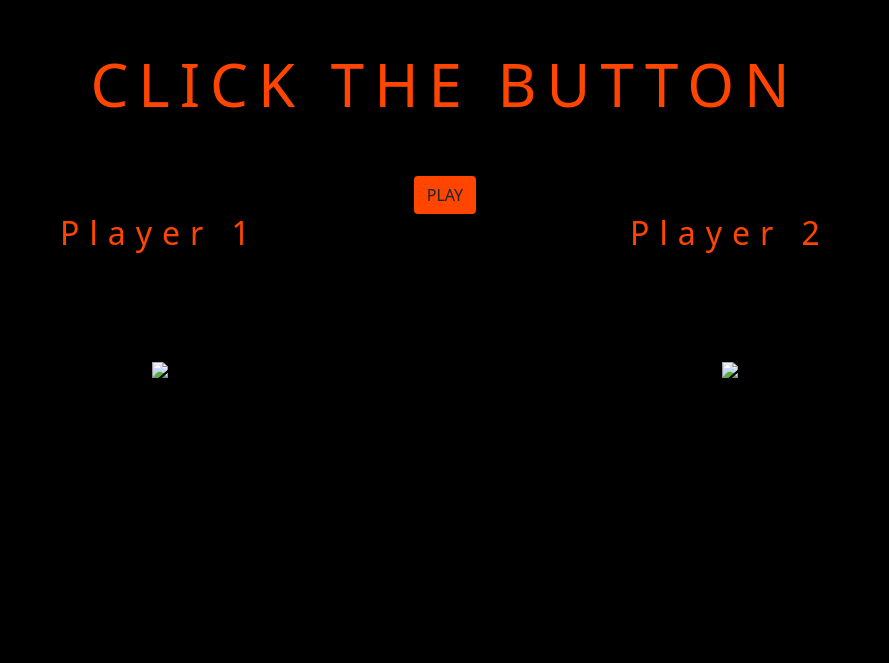
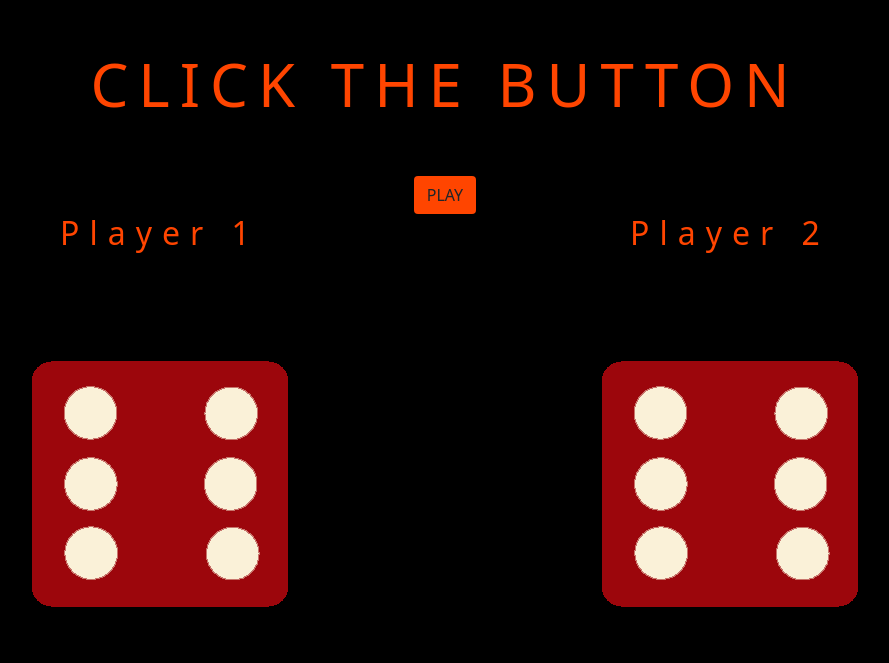
Before and after one commit to Francesco-Bellomi/DiceGame, a plain HTML site: page index.html in a window 1280 px wide. Shown: the whole page, without its empty margins (195-1084 px from the left). Drawn offline with nearby package versions, Linux system fonts and the light colour scheme; the site is published under a folder, as on GitHub Pages, so addresses that start at the root find nothing.

Commit message:
risolto percorso immagini

```diff
--- a/index.html
+++ b/index.html
@@ -31,10 +31,10 @@
             </div>
 
             <div class="col-12 col-sm-4 py-5 my-5 ">
-                <img src="/images/dice6.png" class="num img-fluid"></img>
+                <img src="images/dice6.png" class="num img-fluid"></img>
             </div>
             <div class="col-12 col-sm-4 py-5  my-5">
-                <img src="/images/dice6.png" class="num img-fluid"></img>
+                <img src="images/dice6.png" class="num img-fluid"></img>
             </div>
 
         </div>
```
